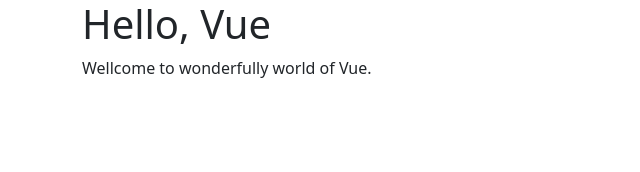
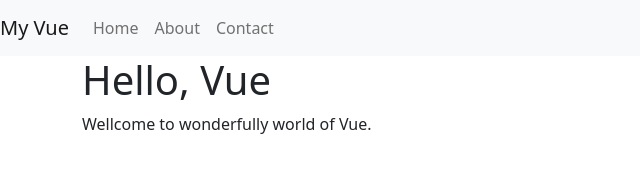
Before and after one commit to Pawel-Lechki/vue-start, a plain HTML site: page index.html in a window 1280 px wide. Shown: the whole page, without its empty margins (0-640 px from the left). Drawn offline with nearby package versions, Linux system fonts and the light colour scheme.

Commit message:
creat easy navbar

```diff
--- a/index.html
+++ b/index.html
@@ -8,12 +8,32 @@
     <link rel="stylesheet" href="https://cdn.jsdelivr.net/npm/bootstrap@5.2.3/dist/css/bootstrap.min.css" integrity="sha384-rbsA2VBKQhggwzxH7pPCaAqO46MgnOM80zW1RWuH61DGLwZJEdK2Kadq2F9CUG65" crossorigin="anonymous">    <script src="https://unpkg.com/vue@3"></script>
 </head>
 <body>
+    <nav class="navbar navbar-expand-lg navbar-light bg-light">
+        <a class="navbar-brand" href="#">My Vue</a>
+        <button class="navbar-toggler" type="button" data-toggle="collapse" data-target="#navbarText" aria-controls="navbarText" aria-expanded="false" aria-label="Toggle navigation">
+          <span class="navbar-toggler-icon"></span>
+        </button>
+        <div class="collapse navbar-collapse" id="navbarText">
+          <ul class="navbar-nav mr-auto">
+            <li v-for="link in links" class="nav-item active">
+              <a class="nav-link" href="#">{{ link }}</a>
+            </li>
+          </ul>
+        </div>
+      </nav>
     <div class="container" id="content">
         <h1>{{pageTitle}}</h1>
         <p>{{content}}</p>
     </div>
 
     <script>
+        Vue.createApp({
+            data() {
+                return {
+                    links: ['Home', 'About', 'Contact']
+                }
+            }
+        }).mount('nav')
         Vue.createApp({
             data() {
                 return {
```
